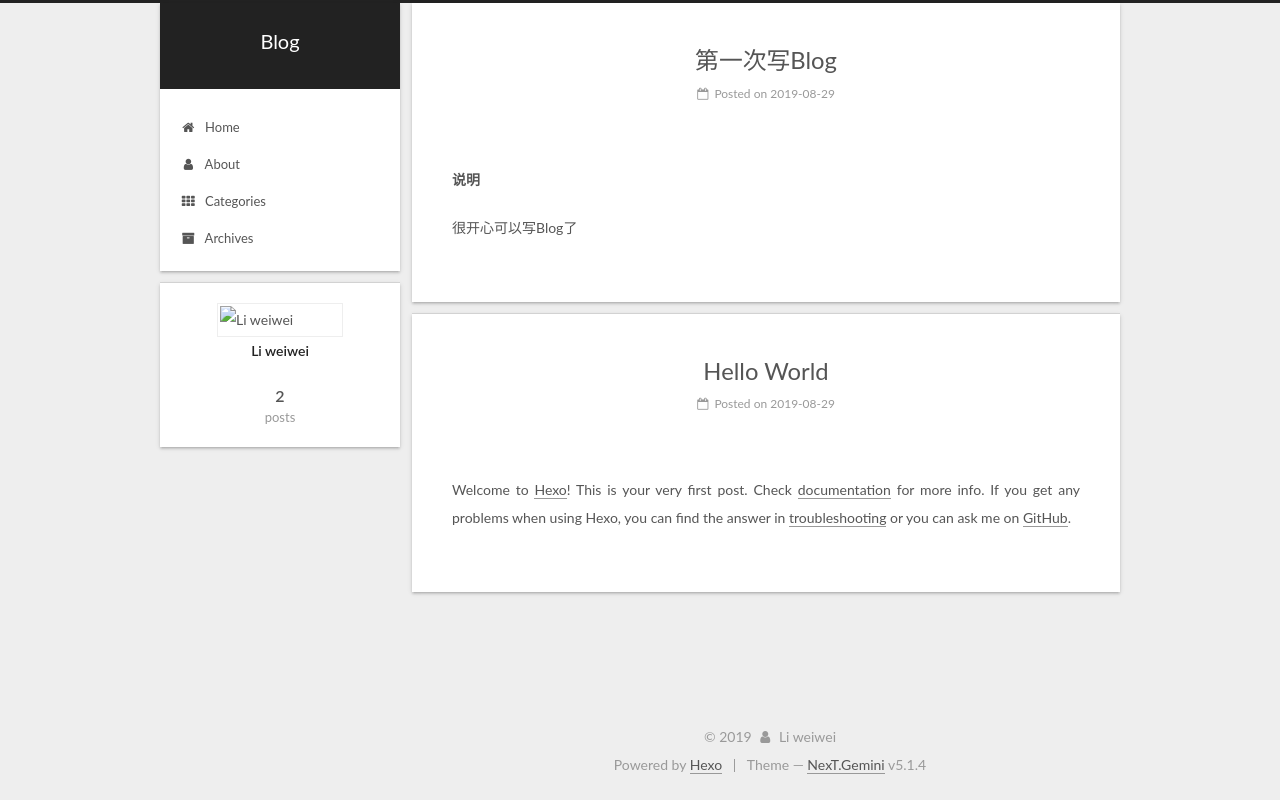
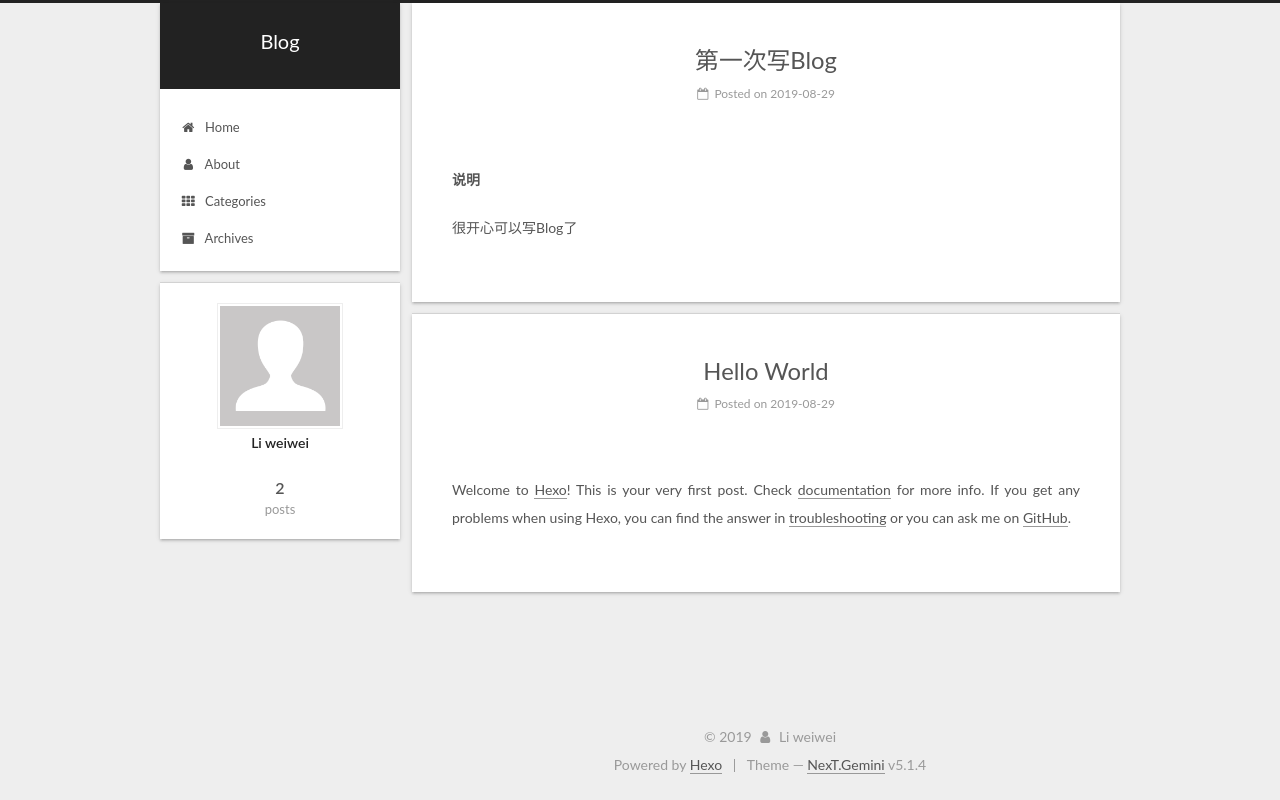
Before and after one commit to liweiwei12345/liweiwei12345.github.io, a plain HTML site: page index.html in a window 1280 px wide. Drawn offline with Linux system fonts and the light colour scheme.

Commit message:
Site updated: 2019-08-30 11:35:25

```diff
--- a/css/main.css
+++ b/css/main.css
@@ -1823,7 +1823,7 @@ pre .javascript .function {
   width: 4px;
   height: 4px;
   border-radius: 50%;
-  background: #fabdaa;
+  background: #ffc8e7;
 }
 .links-of-blogroll {
   font-size: 13px;
--- a/index.html
+++ b/index.html
@@ -254,7 +254,7 @@
     <span hidden itemprop="author" itemscope itemtype="http://schema.org/Person">
       <meta itemprop="name" content="Li weiwei">
       <meta itemprop="description" content>
-      <meta itemprop="image" content="/images/avatar.jpg">
+      <meta itemprop="image" content="/images/avatar.gif">
     </span>
 
     <span hidden itemprop="publisher" itemscope itemtype="http://schema.org/Organization">
@@ -375,7 +375,7 @@
     <span hidden itemprop="author" itemscope itemtype="http://schema.org/Person">
       <meta itemprop="name" content="Li weiwei">
       <meta itemprop="description" content>
-      <meta itemprop="image" content="/images/avatar.jpg">
+      <meta itemprop="image" content="/images/avatar.gif">
     </span>
 
     <span hidden itemprop="publisher" itemscope itemtype="http://schema.org/Organization">
@@ -512,7 +512,7 @@
         <div class="site-overview">
           <div class="site-author motion-element" itemprop="author" itemscope itemtype="http://schema.org/Person">
 
-              <img class="site-author-image" itemprop="image" src="/images/avatar.jpg" alt="Li weiwei">
+              <img class="site-author-image" itemprop="image" src="/images/avatar.gif" alt="Li weiwei">
 
               <p class="site-author-name" itemprop="name">Li weiwei</p>
               <p class="site-description motion-element" itemprop="description"></p>
```
Also changed, not shown: 2019/08/29/hello-world/index.html (+2 -2 lines), 2019/08/29/第一次写Blog/index.html (+2 -2 lines), archives/2019/08/index.html (+1 -1 lines), archives/2019/index.html (+1 -1 lines), archives/index.html (+1 -1 lines), uplodas/avatar.gif (added).
